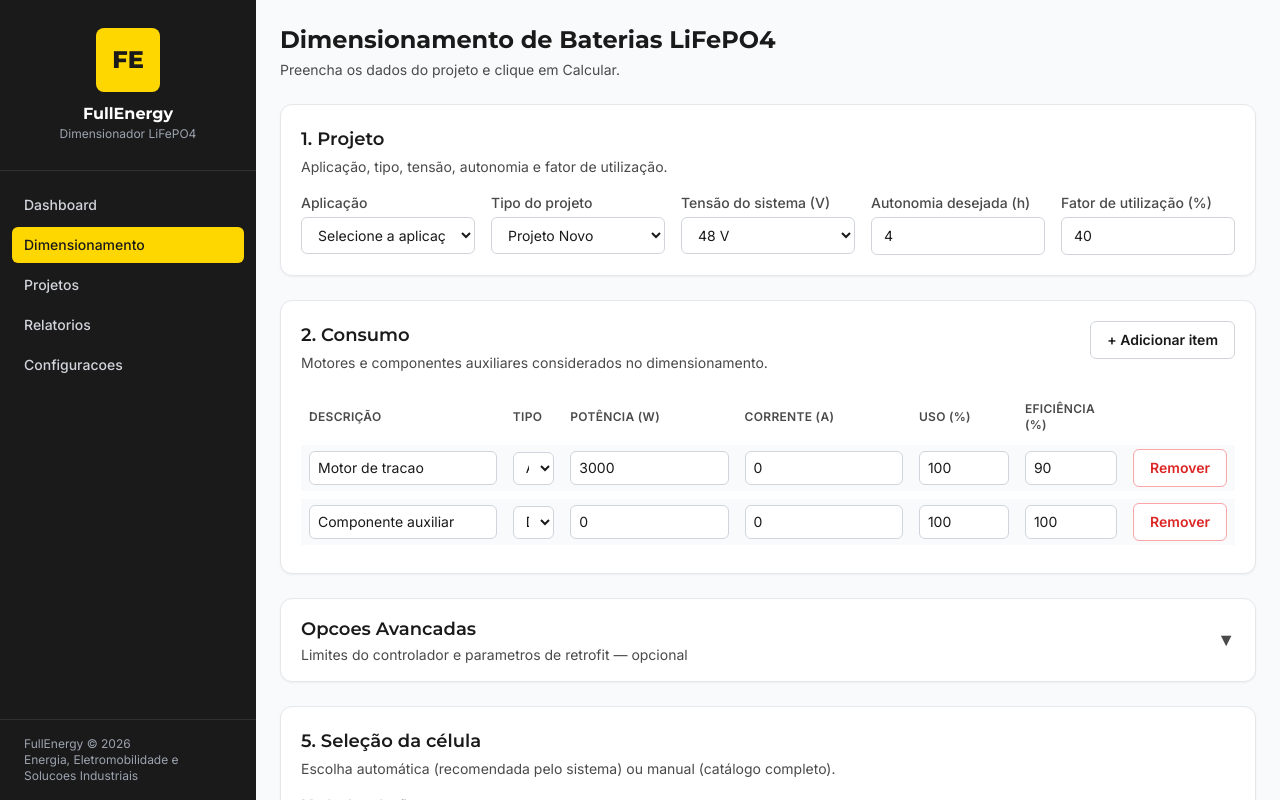
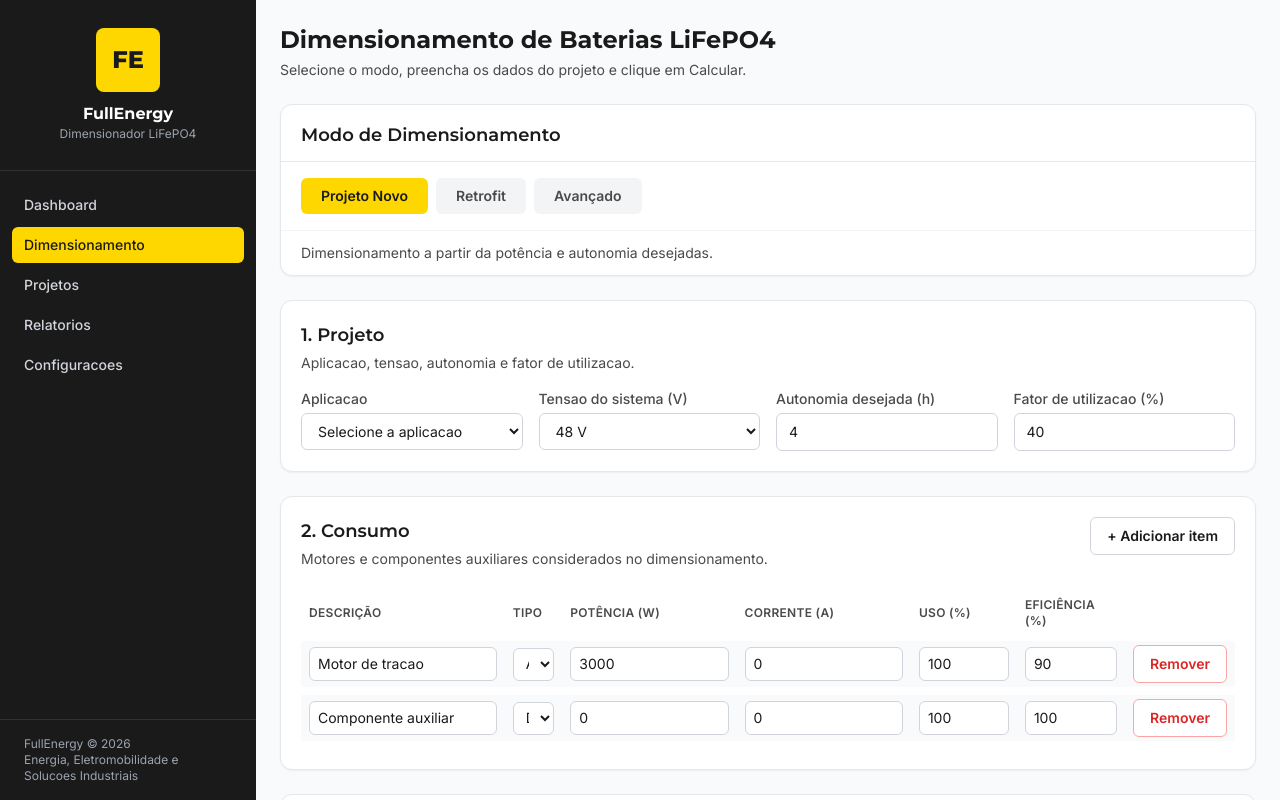
Before and after one commit to AlineCamillo/dimensionador-fullenergy, a React (Vite) app in the folder frontend/: page /dimensionamento in a window 1280 px wide. Shown: the top 800 px of the page. Built offline with nearby package versions, Linux system fonts and the light colour scheme.

Commit message:
Revisão de nomenclaturas

```diff
--- a/frontend/src/components/dimensionamento/DadosProjetoForm.tsx
+++ b/frontend/src/components/dimensionamento/DadosProjetoForm.tsx
@@ -1,6 +1,5 @@
 import Section from "../ui/Section";
 import Input from "../ui/Input";
-import type { TipoProjeto } from "../../types/dimensionamento";
 
 const TENSOES_PADRAO = [12, 24, 36, 48, 60, 72];
 export const APLICACOES = [
@@ -19,12 +18,10 @@ export const APLICACOES = [
 
 interface DadosProjetoFormProps {
   aplicacao: string;
-  tipoProjeto: TipoProjeto;
   tensao: number;
   autonomia: number;
   fator: number;
   onChangeAplicacao: (aplicacao: string) => void;
-  onChangeTipoProjeto: (tipo: TipoProjeto) => void;
   onChangeTensao: (tensao: number) => void;
   onChangeAutonomia: (autonomia: number) => void;
   onChangeFator: (fator: number) => void;
@@ -32,17 +29,16 @@ interface DadosProjetoFormProps {
 
 /**
  * Secao 1 - Projeto.
- * Campos: Aplicacao, Tipo do projeto, Tensao, Autonomia e Fator de utilizacao.
+ * Campos: Aplicacao, Tensao, Autonomia e Fator de utilizacao.
+ * O "Tipo do projeto" foi movido para o seletor de Modo em Dimensionamento.tsx.
  * A dica de fator e gerada dinamicamente com base na aplicacao selecionada.
  */
 export default function DadosProjetoForm({
   aplicacao,
-  tipoProjeto,
   tensao,
   autonomia,
   fator,
   onChangeAplicacao,
-  onChangeTipoProjeto,
   onChangeTensao,
   onChangeAutonomia,
   onChangeFator,
@@ -53,16 +49,16 @@ export default function DadosProjetoForm({
   return (
     <Section
       title="1. Projeto"
-      description="Aplicação, tipo, tensão, autonomia e fator de utilização."
+      description="Aplicacao, tensao, autonomia e fator de utilizacao."
     >
-      <div className="grid grid-cols-1 gap-4 sm:grid-cols-2 lg:grid-cols-5">
-        {/* Aplicacao — placeholder obriga escolha consciente */}
+      <div className="grid grid-cols-1 gap-4 sm:grid-cols-2 lg:grid-cols-4">
+        {/* Aplicacao */}
         <div className="flex flex-col gap-1">
           <label
             htmlFor="select-aplicacao"
             className="text-sm font-medium text-fullenergy-gray"
           >
-            Aplicação
+            Aplicacao
           </label>
           <select
             id="select-aplicacao"
@@ -71,7 +67,7 @@ export default function DadosProjetoForm({
             className="w-full rounded-md border border-gray-300 bg-white px-3 py-2 text-sm text-fullenergy-black focus:border-fullenergy-accent focus:outline-none focus:ring-1 focus:ring-fullenergy-accent"
           >
             <option value="" disabled>
-              Selecione a aplicação
+              Selecione a aplicacao
             </option>
             {APLICACOES.map(({ value, label }) => (
               <option key={value} value={value}>
@@ -81,32 +77,13 @@ export default function DadosProjetoForm({
           </select>
         </div>
 
-        {/* Tipo do projeto */}
-        <div className="flex flex-col gap-1">
-          <label
-            htmlFor="select-tipo-do-projeto"
-            className="text-sm font-medium text-fullenergy-gray"
-          >
-            Tipo do projeto
-          </label>
-          <select
-            id="select-tipo-do-projeto"
-            value={tipoProjeto}
-            onChange={(e) => onChangeTipoProjeto(e.target.value as TipoProjeto)}
-            className="w-full rounded-md border border-gray-300 bg-white px-3 py-2 text-sm text-fullenergy-black focus:border-fullenergy-accent focus:outline-none focus:ring-1 focus:ring-fullenergy-accent"
-          >
-            <option value="novo">Projeto Novo</option>
-            <option value="retrofit">Retrofit</option>
-          </select>
-        </div>
-
         {/* Tensao */}
         <div className="flex flex-col gap-1">
           <label
             htmlFor="select-tensao-do-sistema-v"
             className="text-sm font-medium text-fullenergy-gray"
           >
-            Tensão do sistema (V)
+            Tensao do sistema (V)
           </label>
           <select
             id="select-tensao-do-sistema-v"
@@ -132,7 +109,7 @@ export default function DadosProjetoForm({
         />
 
         <Input
-          label="Fator de utilização (%)"
+          label="Fator de utilizacao (%)"
           type="number"
           step="1"
           min="0"
@@ -142,14 +119,14 @@ export default function DadosProjetoForm({
         />
       </div>
 
-      {/* Dica dinamica de fator — visivel apenas quando a aplicacao tem referencia */}
+      {/* Dica dinamica de fator */}
       {fatorRef && (
         <p className="mt-3 text-xs text-fullenergy-gray">
-          Referência para{" "}
+          Referencia para{" "}
           <span className="font-semibold text-fullenergy-black">
             {aplicacaoSelecionada?.label}
           </span>
-          : fator de utilização típico entre{" "}
+          : fator de utilizacao tipico entre{" "}
           <span className="font-semibold text-fullenergy-black">{fatorRef}</span>.
         </p>
       )}
--- a/frontend/src/pages/Dimensionamento.tsx
+++ b/frontend/src/pages/Dimensionamento.tsx
@@ -19,8 +19,28 @@ import type {
   ItemConsumoFormulario,
   ModoSelecaoUI,
   RetrofitInput,
-  TipoProjeto,
 } from "../types/dimensionamento";
+
+/** Modo principal de dimensionamento — controla quais blocos de entrada aparecem. */
+type ModoDimensionamento = "projeto_novo" | "retrofit" | "avancado";
+
+const MODOS: { key: ModoDimensionamento; label: string; descricao: string }[] = [
+  {
+    key: "projeto_novo",
+    label: "Projeto Novo",
+    descricao: "Dimensionamento a partir da potência e autonomia desejadas.",
+  },
+  {
+    key: "retrofit",
+    label: "Retrofit",
+    descricao: "Substituição de bateria de chumbo-ácido por LiFePO4.",
+  },
+  {
+    key: "avancado",
+    label: "Avançado",
+    descricao: "Cálculo físico por trechos de operação (ciclo real).",
+  },
+];
 
 const ITENS_CONSUMO_PADRAO: ItemConsumoFormulario[] = [
   {
@@ -59,24 +79,25 @@ const CONTROLADOR_PADRAO: ControladorFormValue = {
 /**
  * Tela de Dimensionamento — pagina principal do Dimensionador FullEnergy.
  *
- * ENTRADA (3 blocos):
- *   1. Projeto   — Aplicacao, tipo, tensao, autonomia, fator
- *   2. Consumo   — Itens de carga (motores, auxiliares etc.)
- *   3. Opcoes Avancadas (colapsavel) — Controlador e Retrofit
+ * MODOS:
+ *   Projeto Novo — formulário atual (potência + autonomia)
+ *   Retrofit     — formulário atual + bloco de parâmetros de substituição
+ *   Avançado     — cálculo físico por trechos (em desenvolvimento)
  *
  * RESULTADO (apos calcular):
  *   1. Alertas do controlador (se houver)
- *   2. BateriaRecomendada — Hero Card + Pack + Dados Tecnicos + Margens
- *   3. ResumoCards — Resumo do Sistema (o que a aplicacao exige)
+ *   2. BateriaRecomendada
+ *   3. ResumoCards
  *   4. Retrofit (se aplicavel)
- *   5. ComparativoTable (colapsada por padrao)
- *
- * O calculo e inteiramente realizado pelo backend (FastAPI).
+ *   5. ComparativoTable
  */
 export default function Dimensionamento() {
-  // Estado do formulario
+  // --- Modo principal ---
+  const [modoDimensionamento, setModoDimensionamento] =
+    useState<ModoDimensionamento>("projeto_novo");
+
+  // --- Estado do formulario ---
   const [aplicacao, setAplicacao] = useState("");
-  const [tipoProjeto, setTipoProjeto] = useState<TipoProjeto>("novo");
   const [tensao, setTensao] = useState(48);
   const [autonomia, setAutonomia] = useState(4);
   const [fator, setFator] = useState(40);
@@ -84,14 +105,13 @@ export default function Dimensionamento() {
     ITENS_CONSUMO_PADRAO,
   );
   const [retrofit, setRetrofit] = useState<RetrofitInput>(RETROFIT_PADRAO);
-  const [controlador, setControlador] = useState<ControladorFormValue>(
-    CONTROLADOR_PADRAO,
-  );
+  const [controlador, setControlador] =
+    useState<ControladorFormValue>(CONTROLADOR_PADRAO);
   const [modoSelecao, setModoSelecao] = useState<ModoSelecaoUI>("automatica");
   const [celulaManual, setCelulaManual] = useState("");
 
-  // Estado da UI
-  const [opcoesAvancadasAbertas, setOpcoesAvancadasAbertas] = useState(false);
+  // --- Estado da UI ---
+  const [validacoesAbertas, setValidacoesAbertas] = useState(false);
 
   const { resultado, carregando, erro, calcular } = useDimensionamento();
 
@@ -102,12 +122,12 @@ export default function Dimensionamento() {
     }
   }, [modoSelecao, celulaManual, resultado]);
 
-  // Abre automaticamente "Opcoes Avancadas" quando o tipo de projeto e Retrofit
+  // Abre automaticamente "Validações e Restrições" no modo Retrofit
   useEffect(() => {
-    if (tipoProjeto === "retrofit") {
-      setOpcoesAvancadasAbertas(true);
+    if (modoDimensionamento === "retrofit") {
+      setValidacoesAbertas(true);
     }
-  }, [tipoProjeto]);
+  }, [modoDimensionamento]);
 
   async function handleCalcular() {
     const modo =
@@ -124,7 +144,7 @@ export default function Dimensionamento() {
         return resto;
       }),
       modo_selecao: modo,
-      retrofit: tipoProjeto === "retrofit" ? retrofit : null,
+      retrofit: modoDimensionamento === "retrofit" ? retrofit : null,
       controlador: {
         v_min: 0,
         v_max: 0,
@@ -136,6 +156,9 @@ export default function Dimensionamento() {
     await calcular(payload);
   }
 
+  // Derivado: determina se o modo avançado está ativo (formulário ainda não implementado)
+  const modoAvancado = modoDimensionamento === "avancado";
+
   return (
     <div className="space-y-6">
       {/* Cabecalho da pagina */}
@@ -144,19 +167,53 @@ export default function Dimensionamento() {
           Dimensionamento de Baterias LiFePO4
         </h1>
         <p className="mt-1 text-sm text-fullenergy-gray">
-          Preencha os dados do projeto e clique em Calcular.
+          Selecione o modo, preencha os dados do projeto e clique em Calcular.
         </p>
       </div>
 
+      {/* ── Seletor de Modo de Dimensionamento ─────────────────────────── */}
+      <div className="rounded-xl border border-gray-200 bg-white shadow-sm">
+        <div className="px-5 pt-4 pb-3">
+          <h2 className="font-heading text-lg font-semibold text-fullenergy-black">
+            Modo de Dimensionamento
+          </h2>
+        </div>
+        <div className="flex flex-wrap gap-2 border-t border-gray-200 px-5 py-4">
+          {MODOS.map(({ key, label, descricao }) => {
+            const ativo = modoDimensionamento === key;
+            return (
+              <button
+                key={key}
+                type="button"
+                onClick={() => setModoDimensionamento(key)}
+                title={descricao}
+                className={`rounded-md px-5 py-2 text-sm font-semibold transition-colors ${
+                  ativo
+                    ? "bg-fullenergy-yellow text-fullenergy-black"
+                    : "bg-gray-100 text-fullenergy-gray hover:bg-gray-200 hover:text-fullenergy-black"
+                }`}
+              >
+                {label}
+              </button>
+            );
+          })}
+        </div>
+        {/* Descricao do modo ativo */}
+        <p className="border-t border-gray-100 px-5 py-3 text-sm text-fullenergy-gray">
+          {MODOS.find((m) => m.key === modoDimensionamento)?.descricao}
+        </p>
+      </div>
+
+      {/* ── Formulario: Projeto Novo e Retrofit ─────────────────────────── */}
+      {!modoAvancado && (
+        <>
           {/* Bloco 1: Projeto */}
           <DadosProjetoForm
             aplicacao={aplicacao}
-        tipoProjeto={tipoProjeto}
             tensao={tensao}
             autonomia={autonomia}
             fator={fator}
             onChangeAplicacao={setAplicacao}
-        onChangeTipoProjeto={setTipoProjeto}
             onChangeTensao={setTensao}
             onChangeAutonomia={setAutonomia}
             onChangeFator={setFator}
@@ -165,33 +222,35 @@ export default function Dimensionamento() {
           {/* Bloco 2: Consumo */}
           <ConsumoTable itens={itensConsumo} onChange={setItensConsumo} />
 
-      {/* Bloco 3: Opcoes Avancadas (colapsavel) */}
+          {/* Bloco 3 (Retrofit): Parâmetros de substituição — só no modo Retrofit */}
+          {modoDimensionamento === "retrofit" && (
+            <RetrofitForm value={retrofit} onChange={setRetrofit} />
+          )}
+
+          {/* Bloco 4: Validações e Restrições (colapsavel) */}
           <div className="rounded-xl border border-gray-200 bg-white shadow-sm">
             <button
               type="button"
-          aria-expanded={opcoesAvancadasAbertas}
+              aria-expanded={validacoesAbertas}
               className="flex w-full items-center justify-between px-5 py-4 text-left"
-          onClick={() => setOpcoesAvancadasAbertas((prev) => !prev)}
+              onClick={() => setValidacoesAbertas((prev) => !prev)}
             >
               <div>
                 <h2 className="font-heading text-lg font-semibold text-fullenergy-black">
-              Opcoes Avancadas
+                  Validações e Restrições
                 </h2>
                 <p className="mt-0.5 text-sm text-fullenergy-gray">
-              Limites do controlador e parametros de retrofit &mdash; opcional
+                  Compatibilidade com o controlador existente &mdash; opcional
                 </p>
               </div>
               <span className="text-lg text-fullenergy-gray" aria-hidden="true">
-            {opcoesAvancadasAbertas ? "▲" : "▼"}
+                {validacoesAbertas ? "▲" : "▼"}
               </span>
             </button>
 
-        {opcoesAvancadasAbertas && (
-          <div className="space-y-4 border-t border-gray-200 px-5 pb-5 pt-4">
+            {validacoesAbertas && (
+              <div className="border-t border-gray-200 px-5 pb-5 pt-4">
                 <ControladorForm value={controlador} onChange={setControlador} />
-            {tipoProjeto === "retrofit" && (
-              <RetrofitForm value={retrofit} onChange={setRetrofit} />
-            )}
               </div>
             )}
           </div>
@@ -205,7 +264,7 @@ export default function Dimensionamento() {
             opcoes={resultado?.opcoes ?? []}
           />
 
-      {/* Botao Calcular — acao principal da tela */}
+          {/* Botao Calcular */}
           <div className="flex flex-wrap items-center gap-3">
             <Button
               type="button"
@@ -217,9 +276,28 @@ export default function Dimensionamento() {
             </Button>
             {erro && <p className="text-sm text-red-600">{erro}</p>}
           </div>
+        </>
+      )}
+
+      {/* ── Placeholder: Modo Avançado (em desenvolvimento) ────────────── */}
+      {modoAvancado && (
+        <div className="rounded-xl border border-fullenergy-yellow/40 bg-fullenergy-yellow/5 px-6 py-8 text-center shadow-sm">
+          <p className="font-heading text-lg font-bold text-fullenergy-black">
+            Dimensionamento Avançado
+          </p>
+          <p className="mt-2 text-sm text-fullenergy-gray">
+            O cálculo físico por trechos de operação está em desenvolvimento e
+            será disponibilizado em breve.
+          </p>
+          <p className="mt-1 text-xs text-fullenergy-gray">
+            Enquanto isso, utilize os modos <strong>Projeto Novo</strong> ou{" "}
+            <strong>Retrofit</strong> para dimensionar sua bateria.
+          </p>
+        </div>
+      )}
 
       {/* ── Area de resultados ──────────────────────────────────────────── */}
-      {resultado && (
+      {resultado && !modoAvancado && (
         <div className="space-y-6">
           {/* 1. Alertas do controlador (se houver) */}
           <AlertasControlador alertas={resultado.alertas_controlador} />
```
Also changed, not shown: frontend/src/components/dimensionamento/BateriaRecomendada.tsx (+42 -40 lines), frontend/src/components/dimensionamento/ComparativoTable.tsx (+8 -13 lines), frontend/src/components/dimensionamento/ControladorForm.tsx (+12 -7 lines), frontend/src/components/dimensionamento/ResumoCards.tsx (+6 -6 lines). Lines whose indentation alone changed are shown as unchanged.
